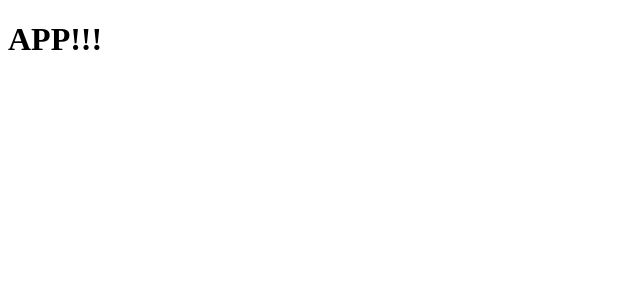
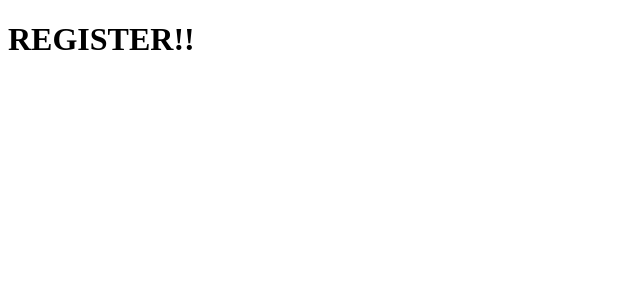
Before and after one commit to nbarnes0521/StrangerThings, a React (Create React App) app: page / in a window 1280 px wide. Shown: the top 300 px of the page, without its empty margins (0-640 px from the left). Built offline with nearby package versions, Linux system fonts and the light colour scheme.

Commit message:
New component/ Register

```diff
--- a/src/components/App.js
+++ b/src/components/App.js
@@ -1,7 +1,12 @@
 import React from 'react';
+import { Register } from './';
 
 function App(){
-    return <h1>APP!!!</h1>
+    return (
+        <div>
+    < Register />
+    </div>
+    )
 }
 
 export default App;
--- /dev/null
+++ b/src/components/Register.js
@@ -0,0 +1,9 @@
+import React from 'react';
+
+function Register() {
+    return (
+        <h1> REGISTER!! </h1>
+    )
+}
+
+export default Register;
--- a/src/components/index.js
+++ b/src/components/index.js
@@ -1 +1,2 @@
 export { default as App } from './App';
+export { default as Register } from './Register';
```
